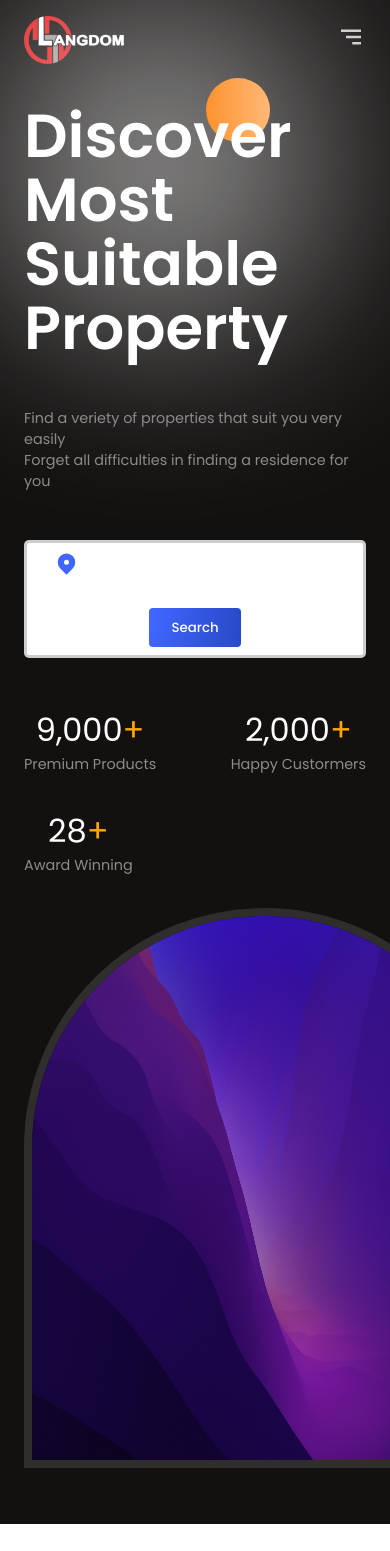
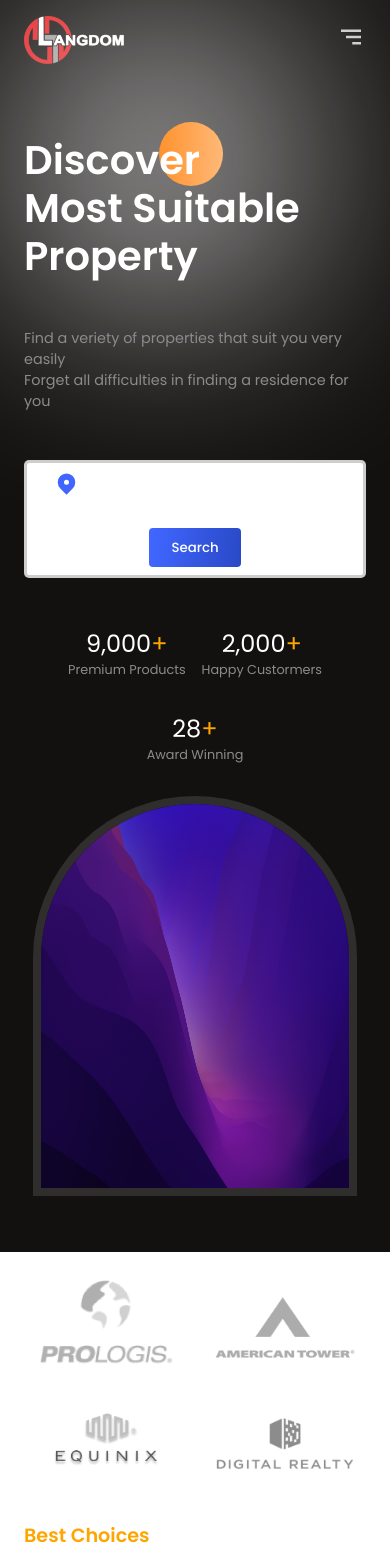
Before and after one commit to edugod/trainingReact, a React (Vite) app: page / in a window 390 px wide. Shown: the top 1551 px of the page. Built offline with nearby package versions, Linux system fonts and the light colour scheme.

Commit message:
hell yeah

```diff
--- a/src/components/Header/Header.css
+++ b/src/components/Header/Header.css
@@ -1,5 +1,6 @@
 .h-wrapper {
     color: white;
+    z-index: 99;
 }
 
 .h-container{
@@ -28,6 +29,7 @@
     }
 
     .h-menu {
+        z-index: 99;
         color: var(--black);
         position: absolute;
         top: 3rem;
--- a/src/components/Hero/Hero.css
+++ b/src/components/Hero/Hero.css
@@ -2,10 +2,11 @@
     color: white;
     position: relative;
     padding-bottom: 2rem;
+    z-index: 1;
 }
 
 .hero-container {
-    justify-content: space-between !important; /* estou tendo que colocar !important  */
+    justify-content: space-around !important; /* estou tendo que colocar !important  */
     align-items: flex-end !important; /* pq a propriedade flexCenter está sobescrevendo a outra. */
 }
 
@@ -79,3 +80,33 @@
     width: 100%;
     height: 100%;
 }
+
+@media (max-width: 640px) {
+    .hero-container{
+        margin-top: 2rem;
+    }
+    .hero-title>h1 {
+        font-size: 2.5rem;
+        line-height: 3rem;
+    }
+
+    .image-container {
+        width: 95%;
+        height: 25rem;
+    }
+
+    .stats {
+        justify-content: center !important;
+        gap: 1rem;
+    }
+    .hero-right {
+        width: 100%;
+    }
+
+    .stat>:nth-child(1) {
+        font-size: 1.5rem;
+    }
+    .stat>:nth-child(2) {
+        font-size: 0.8rem;
+    }
+}
```
